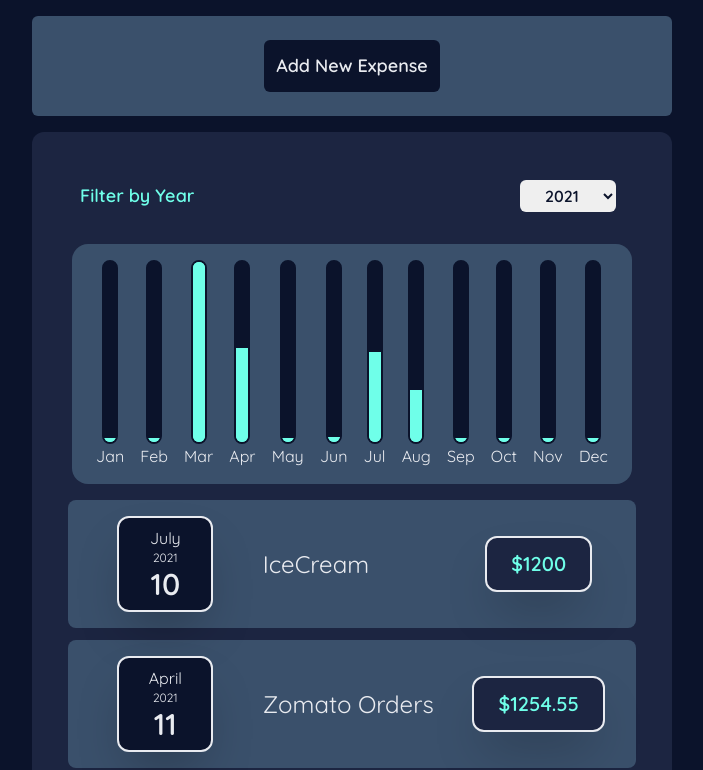
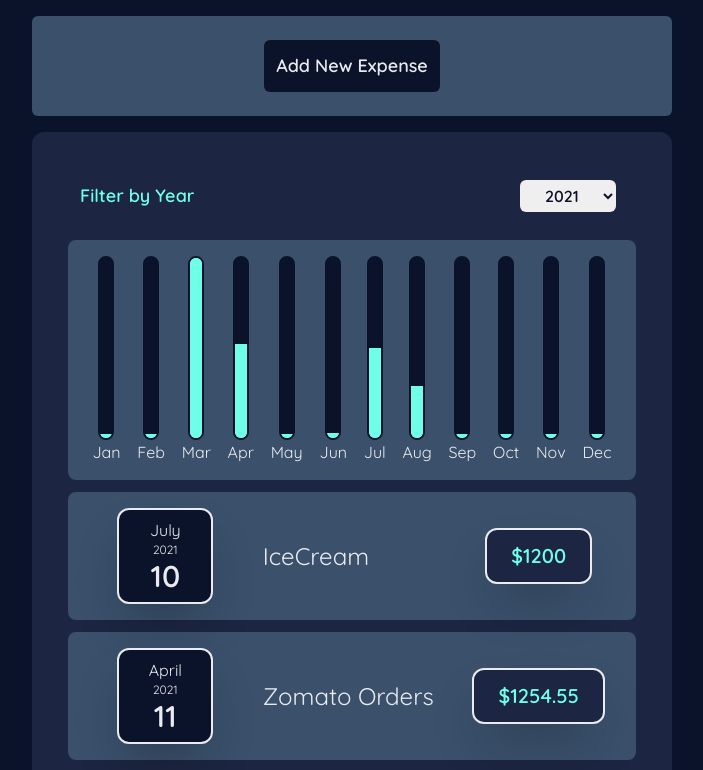
Before and after one commit to supriya-kotturu/expense-tracker, a React (Create React App) app: page / in a window 1280 px wide. Shown: the top 770 px of the page, without its empty margins (288-991 px from the left). Built offline with nearby package versions, Linux system fonts and the light colour scheme.

Commit message:
fix : chart styles

```diff
--- a/src/index.css
+++ b/src/index.css
@@ -42,7 +42,7 @@ code {
 }
 
 .chart {
-  @apply p-4 m-4 rounded-2xl bg-medium-001 flex justify-around h-60;
+  @apply p-4 m-3 rounded-lg bg-medium-001 flex justify-around h-60;
 }
 
 .chart-bar {
```
